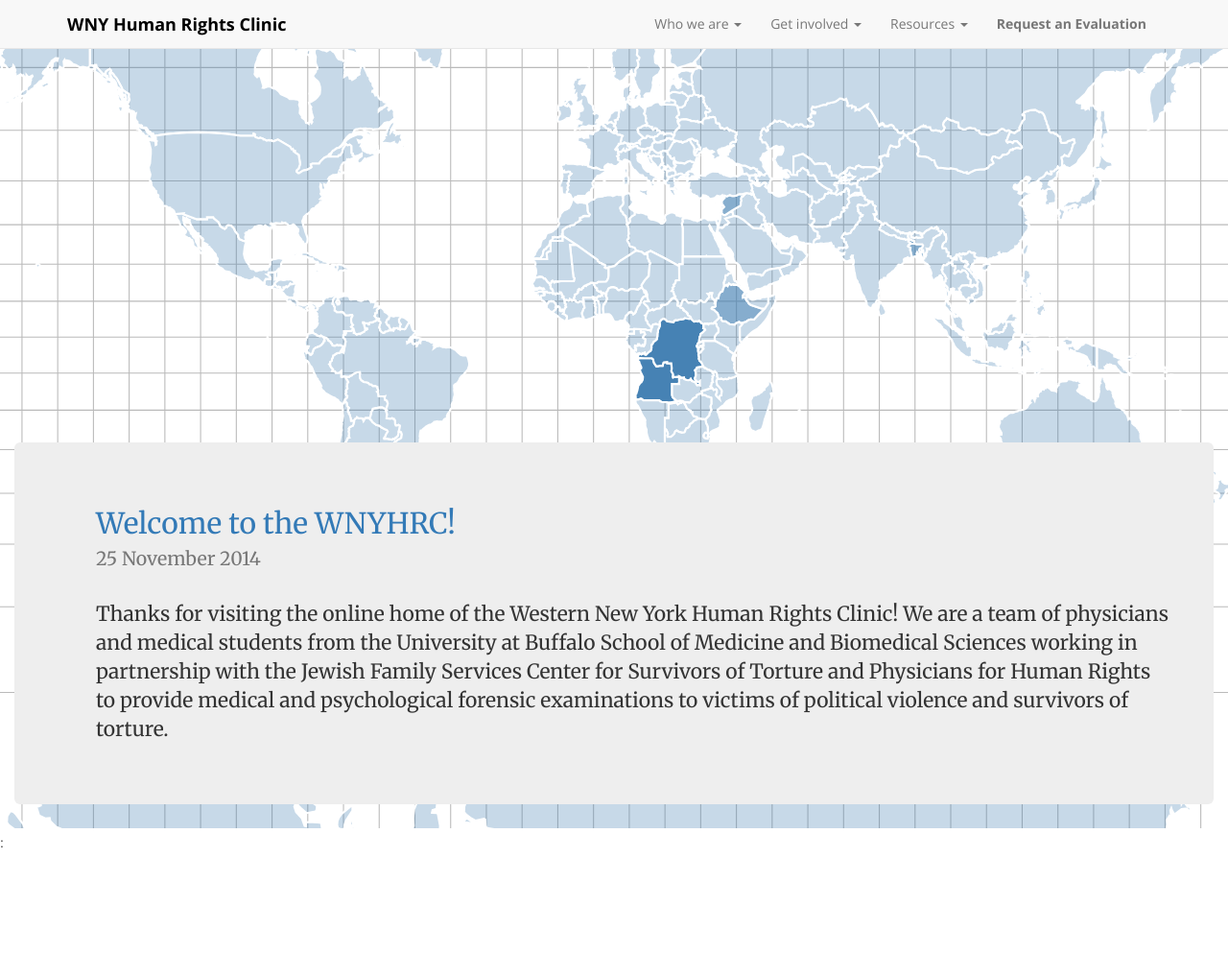
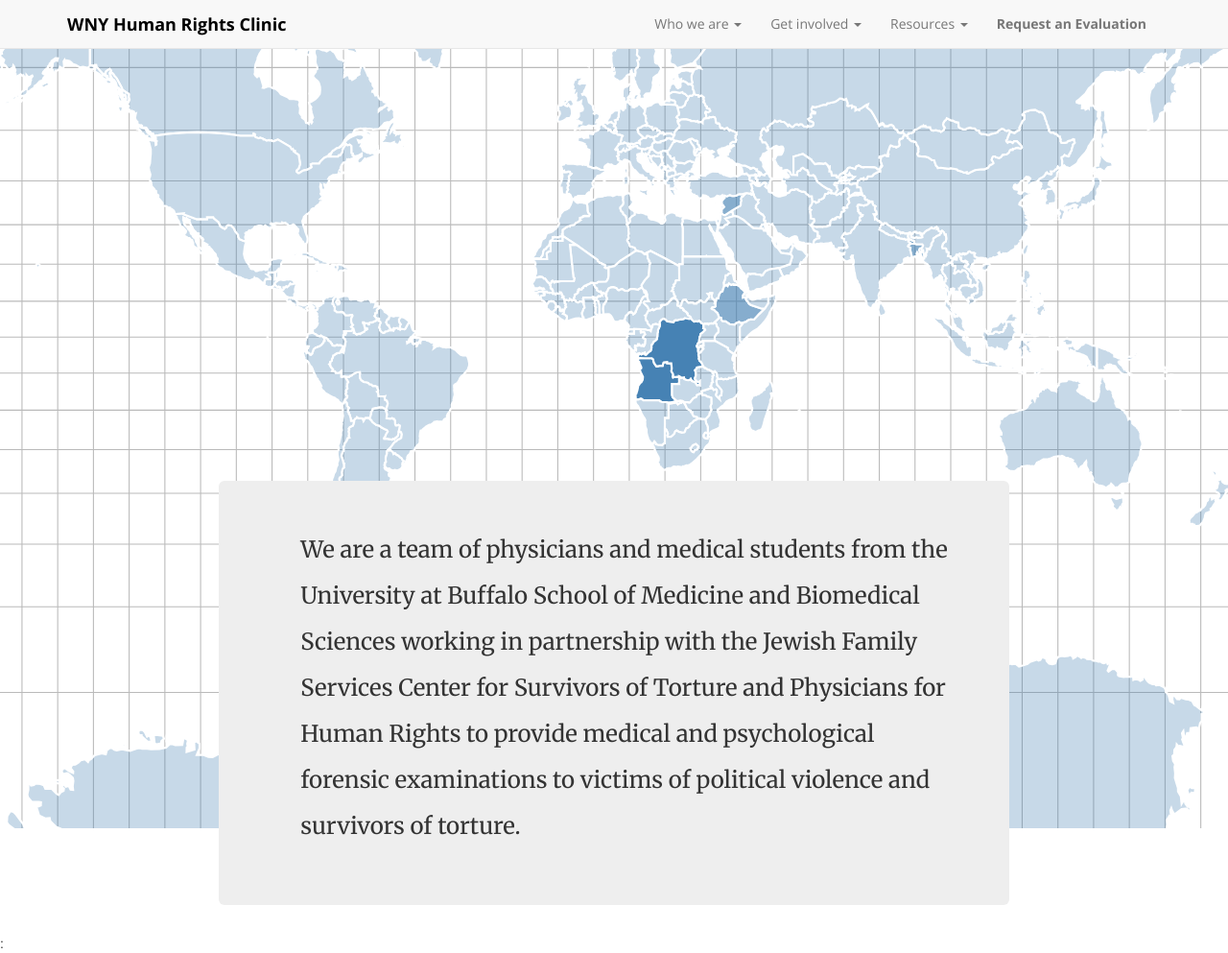
Before and after one commit to bquarant/wnyhrc, a Jekyll site: the page built from index.html, in a window 1280 px wide and 993 px high. Shown: the whole window at 96% size. Built offline with Jekyll 4.4.1, drawn with Linux system fonts in a browser that asks for light colours; comment, search, counter and statistics services are not loaded.

Commit message:
updating front page concept

```diff
--- a/_includes/header.html
+++ b/_includes/header.html
@@ -25,7 +25,7 @@
             <li class="dropdown">
               <a href="#" class="dropdown-toggle" data-toggle="dropdown" role="button" aria-expanded="false">Get involved <span class="caret"></span></a>
               <ul class="dropdown-menu" role="menu">
-                  <li><a href="{{ site.baseurl }}/donate"><strong>Donate!</strong></a></li>
+                <!-- Not ready yet! <li><a href="{{ site.baseurl }}/donate"><strong>Donate!</strong></a></li> -->
                 <li><a href="{{ site.baseurl }}/medical-student">Medical students</a></li>
                 <li><a href="{{ site.baseurl }}/clinicians">Clinicians</a></li>
                 <li><a href="{{ site.baseurl }}/lawyers">Lawyers and Law Firms</a></li>
--- a/_layouts/default.html
+++ b/_layouts/default.html
@@ -3,7 +3,7 @@
 
   {% include head.html %}
 
-  <body>
+ <body>
   <div class="container-fluid">
     {% include header.html %}
     {% include map.html %}
@@ -33,6 +33,5 @@
   })();
 </script>
 
-  </body>
-
+</body>
 </html>
--- a/_posts/2014-11-25-welcome-to-the-wnyhrc.markdown
+++ b/_posts/2014-11-25-welcome-to-the-wnyhrc.markdown
@@ -1,11 +1,8 @@
 ---
 layout: post
-title:  "Welcome to the WNYHRC!"
+title:  ""
 date:   2014-11-25 17:11:48
-update: 2015-03-31 13:00:00
-categories: blog
+update: 2015-05-15 00:26:16
 ---
 
-Thanks for visiting the online home of the Western New York Human Rights Clinic!
-
 We are a team of physicians and medical students from the University at Buffalo School of Medicine and Biomedical Sciences working in partnership with the Jewish Family Services Center for Survivors of Torture and Physicians for Human Rights to provide medical and psychological forensic examinations to victims of political violence and survivors of torture.
--- a/css/override.css
+++ b/css/override.css
@@ -11,7 +11,6 @@
         font-weight: 400;
 }
 
-
 .content{
       position: relative;
       padding-top: 36%;
@@ -20,5 +19,11 @@
       font-family: 'Merriweather', sans-serif;
       font-size: 14px;
       font-weight: 400;
+}
 
+#splash {
+      font-family: 'Merriweather', sans-serif;
+      font-size: 24px;
+      line-height: 48px;
+      font-weight: 400;
 }
--- a/index.html
+++ b/index.html
@@ -1,32 +1,21 @@
 ---
 layout: default
 ---
-
+<br></br>
 <div class="content">
-    <div class="col-md-12">
-
+    <div class="col-md-2">
+    </div>
+    <div class="col-md-8">
         <div class="jumbotron">
             <div class="row">
                 <ul>
                      {% for post in site.posts %}
-                <h2>
-                  <a href="{{ post.url | prepend: site.baseurl }}">{{ post.title }}</a>
-                  <br>
-                  <span><small>{{ post.date | date: "%-d %B %Y" }}</small></span>
-                </h2>
-                  <br>
-                <p>
-                 {{ post.content | strip_html | truncatewords:75}}
-                </p>
+                        <div id="splash"> {{ post.content | strip_html | truncatewords:150}}</div>
                      {% endfor %}
                 </ul>
             </div>
         </div>
     </div>
-
-
-
+    <div class="col-md-2">
     </div>
 </div>
-
-</div>
```
Lines whose indentation alone changed are shown as unchanged.
